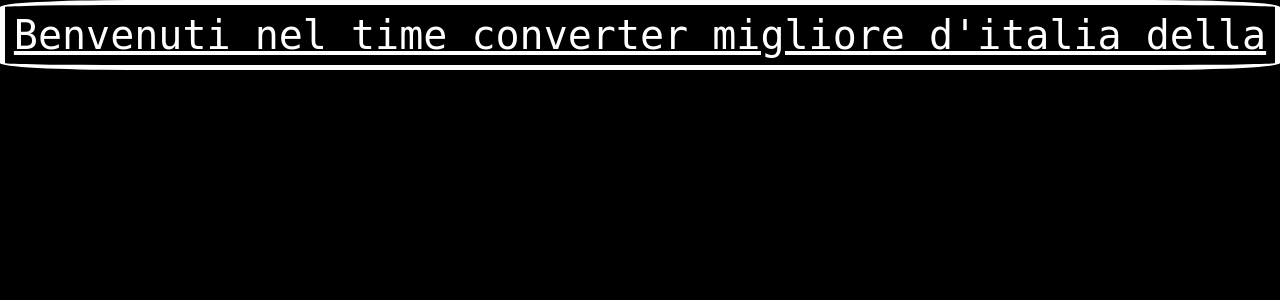
After one commit to Fil0611/Sito, a PHP site: page /timeconv.php in a window 1280 px wide. The commit adds this page. Shown: the top 300 px of the page. Run offline with PHP 8.4, Linux system fonts and the light colour scheme.

Commit message:
Creazione timeconv.php e modifiche all'index.php

```diff
--- a/style.css
+++ b/style.css
@@ -4,9 +4,9 @@
     color: white;
     text-align: center;
     font-family: Lucida, monospace;
-    border-radius: 65%;
+    border-radius: 10%;
     font-size:40px;
-    border: 5px red solid;
+    border: 5px white solid;
     background-color: black;
 }
 
--- /dev/null
+++ b/timeconv.php
@@ -0,0 +1,19 @@
+<!doctype html>
+<html lang="en">
+  <head>
+  <link rel="stylesheet" type="text/css" href="style.css">
+    <meta charset="utf-8">
+    <meta name="viewport" content="width=device-width, initial-scale=1">
+    <title>Time converter</title>
+    <link href="https://cdn.jsdelivr.net/npm/bootstrap@5.3.0-alpha1/dist/css/bootstrap.min.css" rel="stylesheet" integrity="sha384-GLhlTQ8iRABdZLl6O3oVMWSktQOp6b7In1Zl3/Jr59b6EGGoI1aFkw7cmDA6j6gD" crossorigin="anonymous">
+    </head>
+  <body>
+  <body style="background-color:black;">
+    <div id="benvenuto">
+        <?php echo "<a href='https://discord.gg/YTH8VYyMTB' style='color:white;'> Benvenuti nel time converter migliore d'italia della </a>"; ?>
+    </div>
+    <br>
+
+
+  </body>
+</html>
```
Also changed, not shown: index.php (+8 -2 lines).
